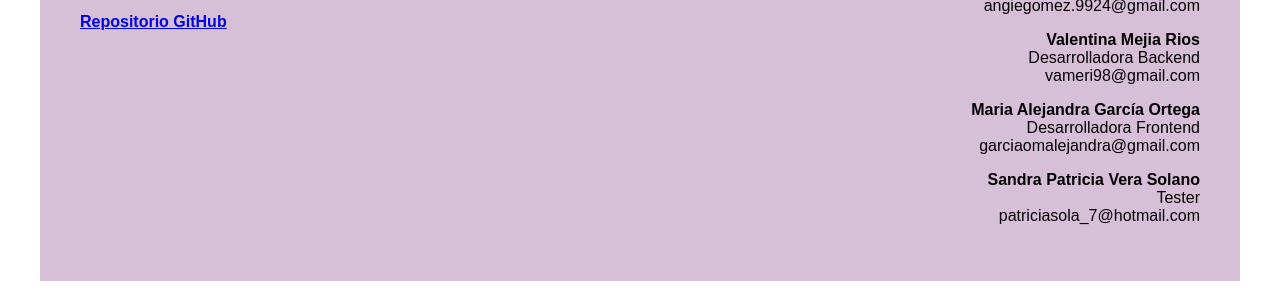
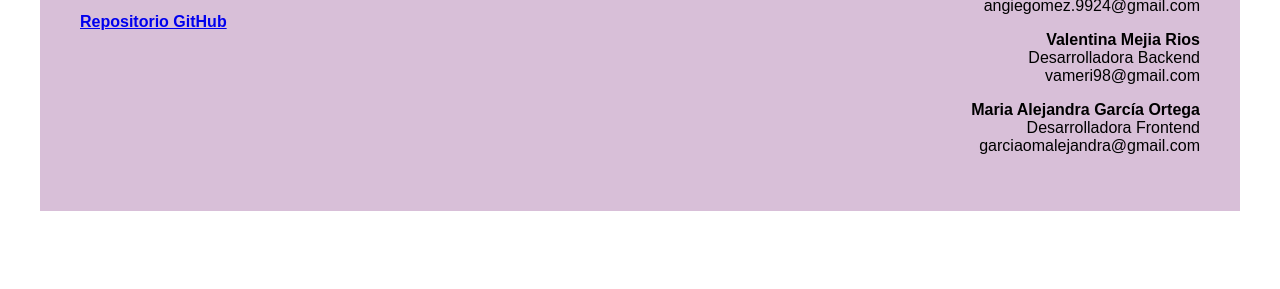
Before and after one commit to AngieGomezA24/Proyecto_Grupo67, a website with bundled scripts: page src/index.html in a window 1280 px wide. Shown: the part 2331-2620 px from the top of the page. After the commit the page ends 2550 px from the top, so only its background shows below. Built offline with nearby package versions, Linux system fonts and the light colour scheme.

Commit message:
Eliminación integrante

```diff
--- a/src/index.html
+++ b/src/index.html
@@ -211,12 +211,6 @@
                 Desarrolladora Frontend <br>
                 garciaomalejandra@gmail.com
             </p>
-
-            <p>
-                <strong>Sandra Patricia Vera Solano</strong> <br>
-                Tester <br>
-                patriciasola_7@hotmail.com
-            </p>
         </div>
 
     </footer>
```
